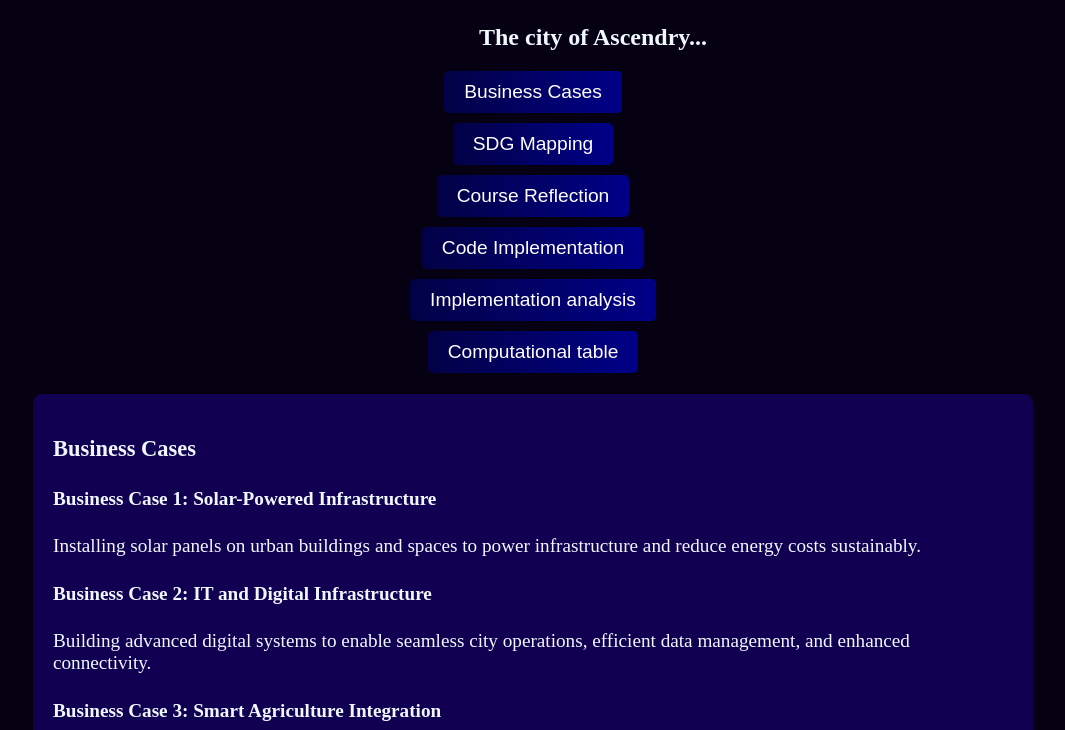
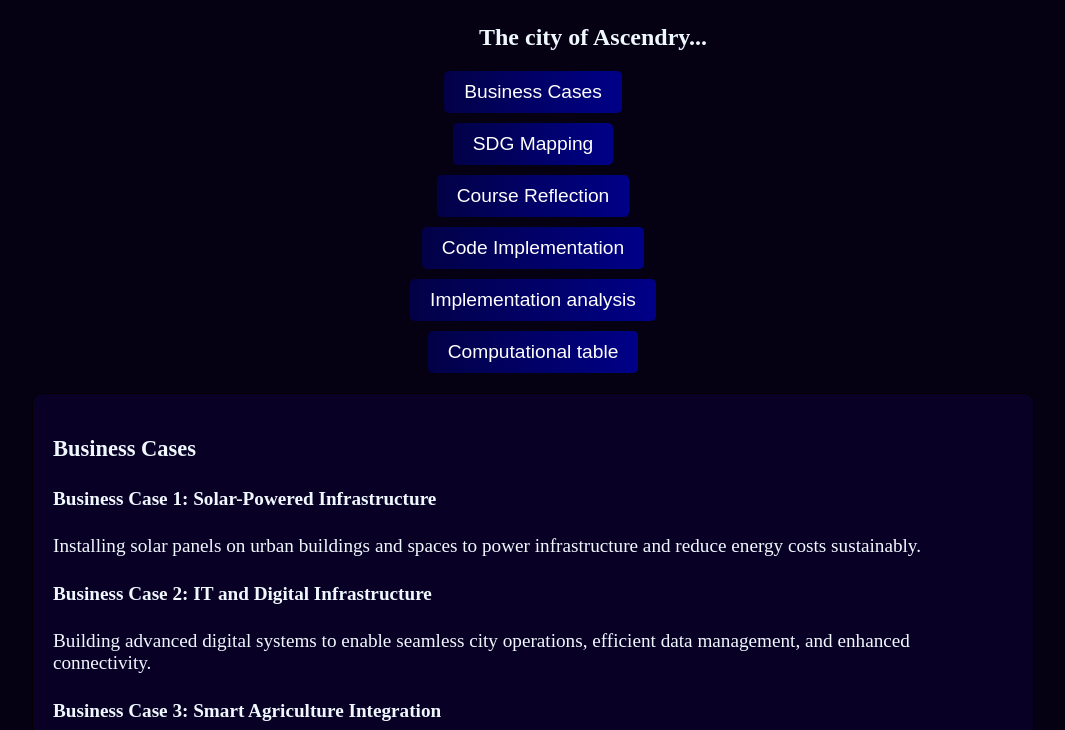
Before and after one commit to VaishnaviKshatri/DAA-PROJECT-, a plain HTML site: page index.html in a window 1280 px wide. Both pictures are taken after a click on the button "Business Cases". Shown: the part 70-800 px from the top of the page, without its empty margins (107-1172 px from the left). Drawn offline with Linux system fonts and the light colour scheme.

Commit message:
Update index.html

```diff
--- a/index.html
+++ b/index.html
@@ -56,7 +56,7 @@
             border: 1px solid #040000;
             padding: 20px;
             border-radius: 10px;
-            background-color: #110051;
+            background-color: #080025;
         }
         pre {
             background-color: #ffffff;
```
